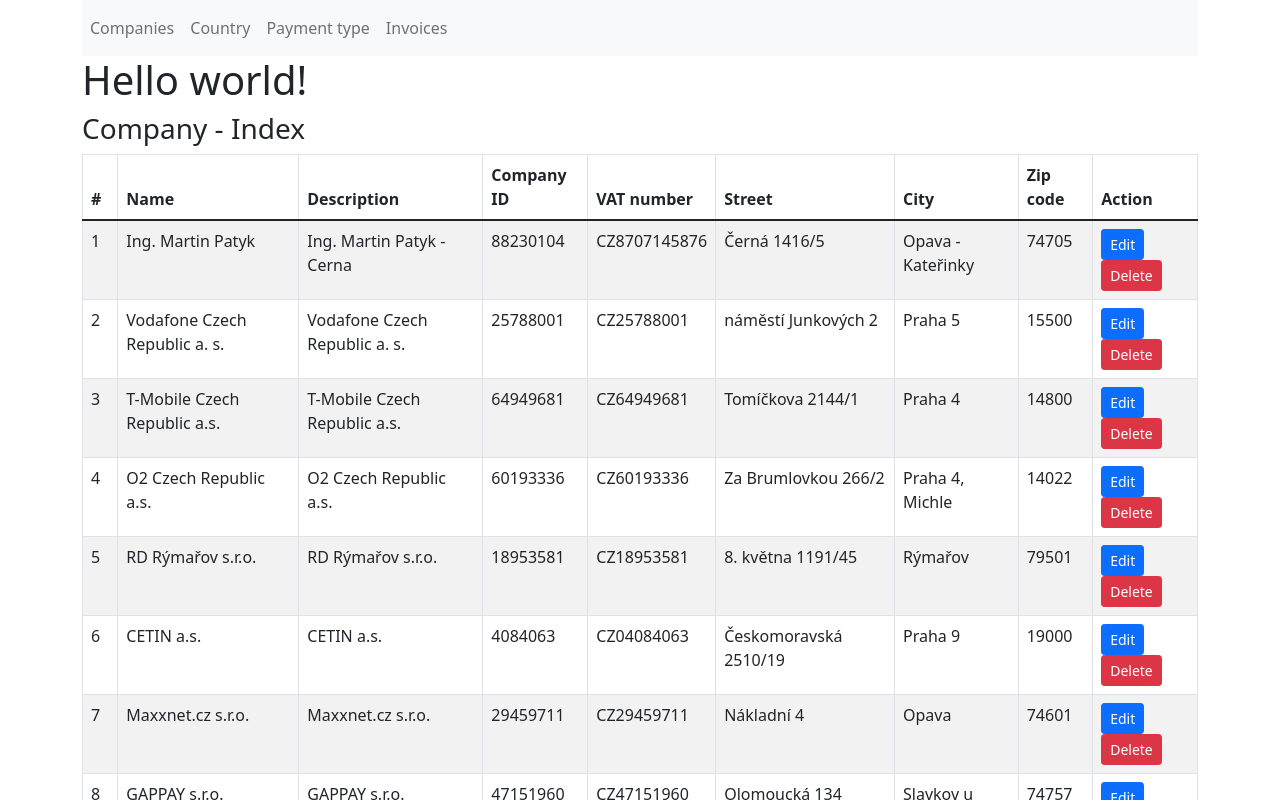
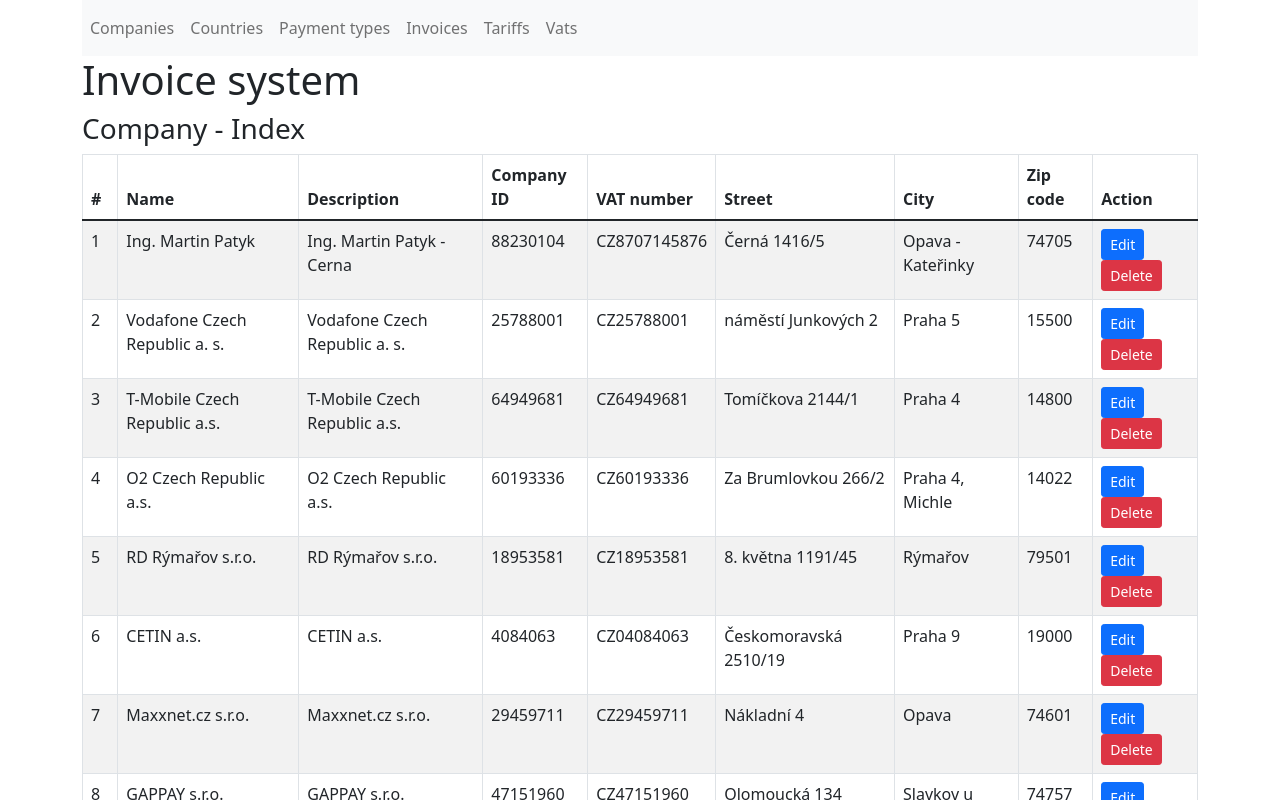
Before and after one commit to patykmar/ts-invoice_system_fe, a React (Create React App) app: page /companies in a window 1280 px wide. Before the commit this address led to /company. Shown: the top 800 px of the page. Built offline with nearby package versions, Linux system fonts and the light colour scheme.

Commit message:
add link to TariffIndex and VatIndex component

```diff
--- a/src/components/App.tsx
+++ b/src/components/App.tsx
@@ -1,10 +1,11 @@
 import React from 'react';
 import {BrowserRouter as Router, Link, Switch, Route, Redirect} from "react-router-dom";
-import { Nav } from 'react-bootstrap';
 import CompanyIndex from './company/CompanyIndex';
 import CountryIndex from './country/CountryIndex';
 import PaymentTypeIndex from './paymentType/PaymentTypeIndex';
 import InvoiceIndex from './invoice/InvoiceIndex';
+import TariffIndex from "./tariff/TariffIndex";
+import VatIndex from "./vat/VatIndex";
 
 export default class App extends React.Component<any, any> {
     render = () => {
@@ -13,27 +14,35 @@
                 <nav className="navbar navbar-expand-lg navbar-light bg-light">
                     <ul className="navbar-nav mr-auto">
                         <li className="nav-item">
-                            <Link to={"/company"} className="nav-link">Companies</Link>
+                            <Link to={"/companies"} className="nav-link">Companies</Link>
                         </li>
                         <li className="nav-item">
-                            <Link to={"/country"} className="nav-link">Country</Link>
+                            <Link to={"/countries"} className="nav-link">Countries</Link>
                         </li>
                         <li className="nav-item">
-                            <Link to={"/payment-type"} className="nav-link">Payment type</Link>
+                            <Link to={"/payment-types"} className="nav-link">Payment types</Link>
                         </li>
                         <li className="nav-item">
                             <Link to={"/invoices"} className="nav-link">Invoices</Link>
                         </li>
+                        <li className="nav-item">
+                            <Link to={"/tariffs"} className="nav-link">Tariffs</Link>
+                        </li>
+                        <li className="nav-item">
+                            <Link to={"/vats"} className="nav-link">Vats</Link>
+                        </li>
                     </ul>
                 </nav>
-                <h1>Hello world!</h1>
+                <h1>Invoice system</h1>
                 <Switch>
-                    <Route path={"/company"} component={CompanyIndex} />
-                    <Route path={"/country"} component={CountryIndex} />
-                    <Route path={"/payment-type"} component={PaymentTypeIndex} />
+                    <Route path={"/companies"} component={CompanyIndex} />
+                    <Route path={"/countries"} component={CountryIndex} />
+                    <Route path={"/payment-types"} component={PaymentTypeIndex} />
                     <Route path={"/invoices"} component={InvoiceIndex} />
+                    <Route path={"/tariffs"} component={TariffIndex} />
+                    <Route path={"/vats"} component={VatIndex} />
                 </Switch>
-                <Redirect from="/" to="/company"/>
+                <Redirect from="/" to="/companies"/>
             </Router>
 
         );
```
